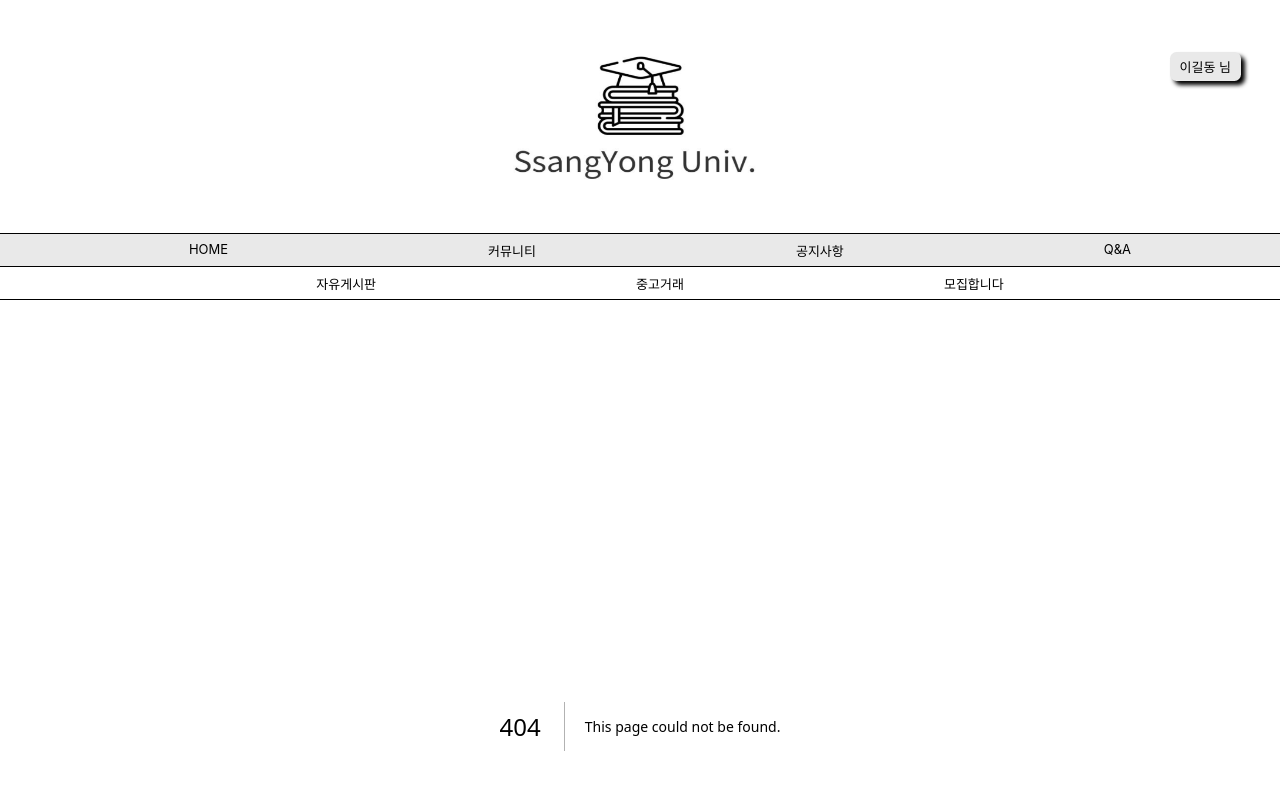
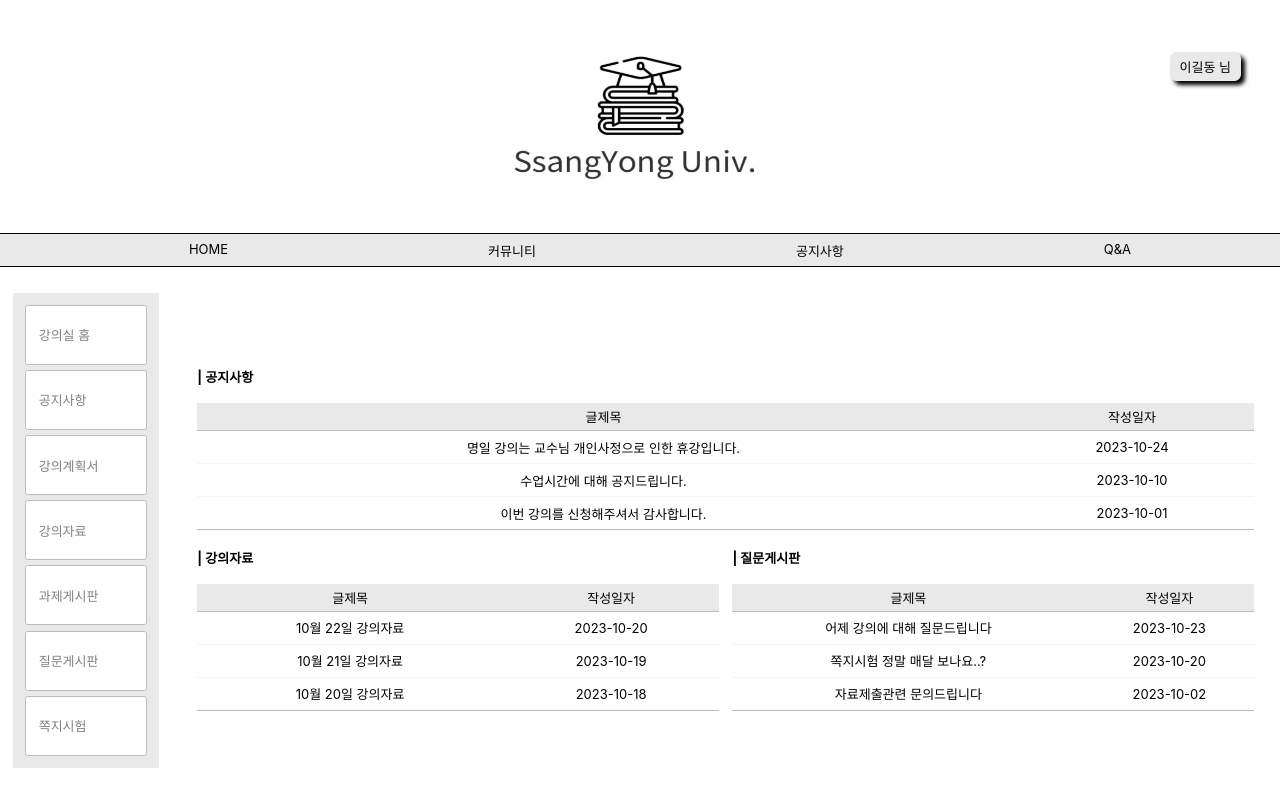
Before and after one commit to cjccss/lmsproject_repactoring_F, a Next.js app: page /lecture in a window 1280 px wide. Before the commit this address had no page. Shown: the top 800 px of the page. Built offline with nearby package versions, Linux system fonts and the light colour scheme.

Commit message:
feat. 강의게시판nav, 메인화면 추가

```diff
--- a/components/board/board.jsx
+++ b/components/board/board.jsx
@@ -66,12 +66,12 @@ export default function Board() {
             thead{
                 text-align:center;
                 border-bottom: 1px solid #bcbcbc;
-                font-size: 12pt;
                 background-color: #e9e9e9;
             }
             th{
                 text-align:center;
                 padding: 0.3rem;
+                font-weight: normal;
             }
             thead tr:first-child {
                 border-bottom: 1px solid #bcbcbc;
--- a/components/layout/boardnav.jsx
+++ b/components/layout/boardnav.jsx
@@ -6,14 +6,12 @@ export default function BoardNav() {
     const categoryno = useRecoilValue(categoryNo);
     const [write, setwrite] = useRecoilState(boardaction);
     return(
-    <>
     <nav>
         <ul onClick={() => setwrite(false)}>
             <Link href="/board?categoryno=1"><li className={categoryno == 1&&'active'}>자유게시판</li></Link>
             <Link href="/board?categoryno=2"><li className={categoryno == 2&&'active'}>중고거래</li></Link>
             <Link href="/board?categoryno=3"><li className={categoryno == 3&&'active'}>모집합니다</li></Link>
         </ul>
-        </nav>
         <style jsx>{`
             nav {
                 border-bottom: solid 1px black;
@@ -49,6 +47,6 @@ export default function BoardNav() {
                 li {font-size: 0.8rem;}
             }
         `}</style>
-    </>
+    </nav>
     );
 }
--- a/components/layout/header.jsx
+++ b/components/layout/header.jsx
@@ -4,13 +4,14 @@ import SideNav from './sidenav';
 import HeaderNav from './headernav';
 import {usePathname} from 'next/navigation';
 import Link from 'next/link';
-import { useRecoilState } from 'recoil';
+import { useRecoilState, useResetRecoilState } from 'recoil';
 import { isLogin } from '@/recoil/user';
-import { boardaction } from '@/recoil/board';
+import { boardaction, categoryNo } from '@/recoil/board';
 
 export default function Header() {
     const [loginCheck, setloginCheck] = useRecoilState(isLogin);
     const [write, setwrite] = useRecoilState(boardaction);
+    const reset = useResetRecoilState(categoryNo);
     const path = usePathname();
     return(
         <>
@@ -18,7 +19,7 @@ export default function Header() {
                 <title>쌍용대학교</title>
                 <meta name="description" content="Generated by create next app" />
                 <meta name="viewport" content="width=device-width, initial-scale=1" />
-                <link rel="icon" href="/images/logo.png" />
+                <link rel="icon" href="/images/logo.png"/>
             </Head>
             <header onClick={() => setwrite(false)}>
                     <div>
@@ -29,7 +30,9 @@ export default function Header() {
                         }
                         {path === "/" ? <SideNav /> : ''}
                     </div>
-                    <span><Link href={'/'}><Image width={300} height={150} src="/images/logo.png" alt="쌍용대학교" style={{cursor: 'pointer'}}/></Link></span>
+                    <span><Link href={'/'}   onClick={reset}>
+                        <Image width={300} height={150} src="/images/logo.png" alt="쌍용대학교" style={{cursor: 'pointer'}}/>
+                    </Link></span>
             </header>
             {path === "/" || path === "/user/signin" ? '' : <HeaderNav />}
             <style jsx>{`
--- a/components/layout/headernav.jsx
+++ b/components/layout/headernav.jsx
@@ -1,24 +1,28 @@
 import Link from 'next/link';
 import { usePathname } from 'next/navigation';
 import BoardNav from './boardnav';
-import {useRecoilState, useRecoilValue } from 'recoil';
+import {useRecoilState, useRecoilValue, useResetRecoilState } from 'recoil';
 import {boardaction, categoryNo } from '@/recoil/board';
+import { subNo } from '@/recoil/lecture';
 
 export default function HeaderNav() {
     const path = usePathname();
     const categoryno = useRecoilValue(categoryNo);
+    const reset = useResetRecoilState(categoryNo);
+    const subno = useRecoilValue(subNo);
     const [write, setwrite] = useRecoilState(boardaction);
+
     return(
     <>
         <nav>
             <ul onClick={() => setwrite(false)}>
-                <Link href="/"><li>HOME</li></Link>
+                <Link href="/"><li onClick={reset}>HOME</li></Link>
                 <Link href="/board"><li className={categoryno == undefined&&'active'}>커뮤니티</li></Link>
                 <Link href="/board?categoryno=4"><li className={categoryno == 4&&'active'}>공지사항</li></Link>
                 <Link href="/board?categoryno=5"><li className={categoryno == 5&&'active'}>Q&A</li></Link>
             </ul>
         </nav>
-        {path === "/" || path === "/user/signin" ? '' : <BoardNav />}
+        {path === "/board" ? <BoardNav /> : ''}
         <style jsx>{`
             nav {
                 border-bottom: solid 1px black;
--- /dev/null
+++ b/components/layout/lecturenav.jsx
@@ -0,0 +1,41 @@
+import Link from "next/link";
+
+
+export default function LectureNav() {
+    return(
+        <>
+            <nav>
+                <ul>
+                    <Link href="/lecture"><li>강의실 홈</li></Link>
+                    <Link href=""><li>공지사항</li></Link>
+                    <Link href=""><li>강의계획서</li></Link>
+                    <Link href=""><li>강의자료</li></Link>
+                    <Link href=""><li>과제게시판</li></Link>
+                    <Link href=""><li>질문게시판</li></Link>
+                    <Link href=""><li>쪽지시험</li></Link>
+                </ul>
+            </nav>
+            <style jsx>{`
+                nav {
+                    width: 16rem;
+                    text-align: left;
+                }
+                ul {
+                    padding: 0.5rem;
+                    margin: 0 1rem 0 1rem;
+                    background-color: #e9e9e9;
+                }
+                li {
+                    padding: 1.5rem 2rem 1.5rem 1rem;
+                    margin: 0.4rem;
+                    text-decoration: none;
+                    color: #818181;
+                    display: block;
+                    border: 0.5px solid #bcbcbc;
+                    border-radius: 0.2rem;
+                    background-color: white;
+                }
+            `}</style>
+        </>
+    );
+}
--- /dev/null
+++ b/components/lecture/main.jsx
@@ -0,0 +1,155 @@
+import LectureNav from "@/components/layout/lecturenav";
+import { lectureNavNo } from "@/recoil/lecture";
+import Link from "next/link";
+import { useEffect } from "react";
+import { useRecoilValue } from "recoil";
+
+
+export default function LectureMain() {
+    const lecturenavno = useRecoilValue(lectureNavNo);
+    useEffect(()=>{
+        console.log("강의게시판 nav 번호 : "+lecturenavno);
+    });
+
+    return(
+        <section>
+            <LectureNav />
+            <div className="contents">
+                <article>
+                    <h4>| <Link href="">공지사항</Link></h4>
+                    <table>
+                        <thead>
+                            <tr>
+                                <th>글제목</th>
+                                <th>작성일자</th>
+                            </tr>
+                        </thead>
+                        <tbody>
+                            <tr>
+                                <td>명일 강의는 교수님 개인사정으로 인한 휴강입니다.</td>
+                                <td>2023-10-24</td>
+                            </tr>
+                            <tr>
+                                <td>수업시간에 대해 공지드립니다.</td>
+                                <td>2023-10-10</td>
+                            </tr>
+                            <tr>
+                                <td>이번 강의를 신청해주셔서 감사합니다.</td>
+                                <td>2023-10-01</td>
+                            </tr>
+                        </tbody>
+                    </table>
+                </article>
+                <article>
+                    <div>
+                        <h4>| <Link href="">강의자료</Link></h4>
+                        <table>
+                            <thead>
+                                <tr>
+                                    <th>글제목</th>
+                                    <th>작성일자</th>
+                                </tr>
+                            </thead>
+                            <tbody>
+                                <tr>
+                                    <td>10월 22일 강의자료</td>
+                                    <td>2023-10-20</td>
+                                </tr>
+                                <tr>
+                                    <td>10월 21일 강의자료</td>
+                                    <td>2023-10-19</td>
+                                </tr>
+                                <tr>
+                                    <td>10월 20일 강의자료</td>
+                                    <td>2023-10-18</td>
+                                </tr>
+                            </tbody>
+                        </table>
+                    </div>
+                    <div>
+                        <h4>| <Link href="">질문게시판</Link></h4>
+                        <table >
+                            <thead>
+                                <tr>
+                                    <th>글제목</th>
+                                    <th>작성일자</th>
+                                </tr>
+                            </thead>
+                            <tbody>
+                                <tr>
+                                    <td>어제 강의에 대해 질문드립니다</td>
+                                    <td>2023-10-23</td>
+                                </tr>
+                                <tr>
+                                    <td>쪽지시험 정말 매달 보나요..?</td>
+                                    <td>2023-10-20</td>
+                                </tr>
+                                <tr>
+                                    <td>자료제출관련 문의드립니다</td>
+                                    <td>2023-10-02</td>
+                                </tr>
+                            </tbody>
+                        </table>
+                    </div>
+                </article>
+            </div>
+            <style jsx>{`
+                section {
+                    display: flex;
+                    align-items: center;
+
+                }
+                h4 {
+                    text-align: left;
+                }
+                .contents {
+                    margin: 2%;
+                    width: 100%;
+                }
+                article:nth-child(2) {
+                    display: flex;
+                }
+                article:nth-child(1) {
+                    display: grid;
+                    text-align: center;
+                }
+                div {
+                    width: 100%;
+                }
+                div:nth-child(1) {
+                    margin-right: 1rem;
+                }
+                div:nth-child(1) {
+                    margin-right: 1rem;
+                }
+                table {
+                    width: 100%;
+                    border-collapse: collapse
+                }
+                thead{
+                    text-align:center;
+                    border-bottom: 1px solid #bcbcbc;
+                    background-color: #e9e9e9;
+                }
+                th{
+                    text-align:center;
+                    padding: 0.3rem;
+                    font-weight: normal;
+                }
+                thead tr:first-child {
+                    border-bottom: 1px solid #bcbcbc;
+                }
+                tbody tr:last-child {
+                    border-bottom: 1px solid #bcbcbc;
+                }
+                tr {
+                    border-bottom:  solid 1px #F5F5F5;
+                }
+                td {
+                    padding: 0.5rem;
+                    text-align: center;
+                }
+            `}</style>
+        </section>
+    );
+}
--- /dev/null
+++ b/pages/lecture/index.jsx
@@ -0,0 +1,13 @@
+import SeoTitle from "@/components/common/seotitle";
+import LectureMain from "@/components/lecture/main";
+
+
+
+export default function LectureHome() {
+    return(
+        <>
+            <SeoTitle title = "강의게시판" />
+            <LectureMain />
+        </>
+    );
+}
--- /dev/null
+++ b/recoil/lecture.js
@@ -0,0 +1,12 @@
+import { atom } from "recoil";
+
+
+export const subNo = atom({
+    key: 'subNo',
+    default: 0,
+});
+
+export const lectureNavNo = atom({
+    key: 'lectureNavNo',
+    default: 0,
+});
```
Also changed, not shown: components/board/writeform.jsx (+12 -14 lines), components/home/lectureList.jsx (+21 -4 lines), pages/board/index.jsx (+5 -3 lines). Lines whose indentation alone changed are shown as unchanged.
